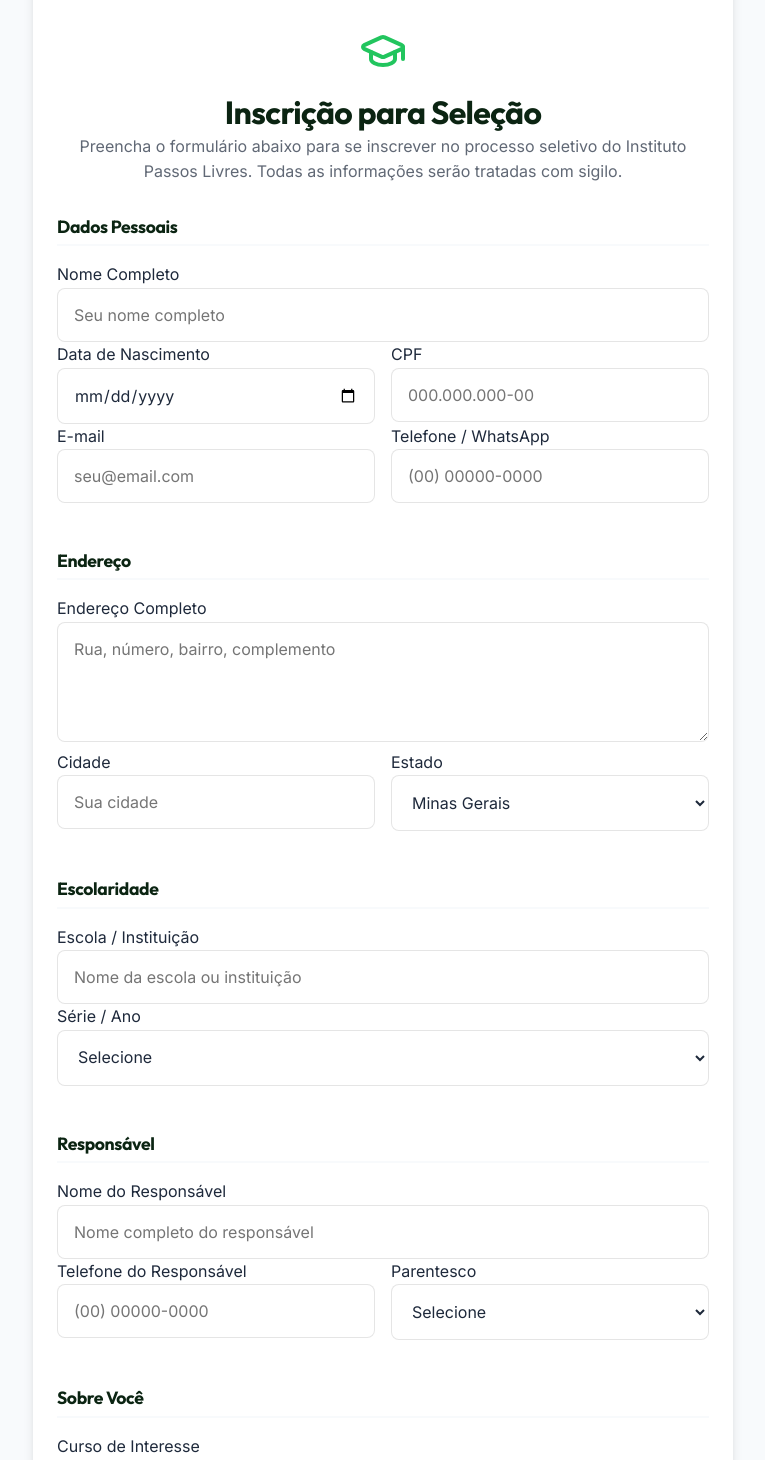
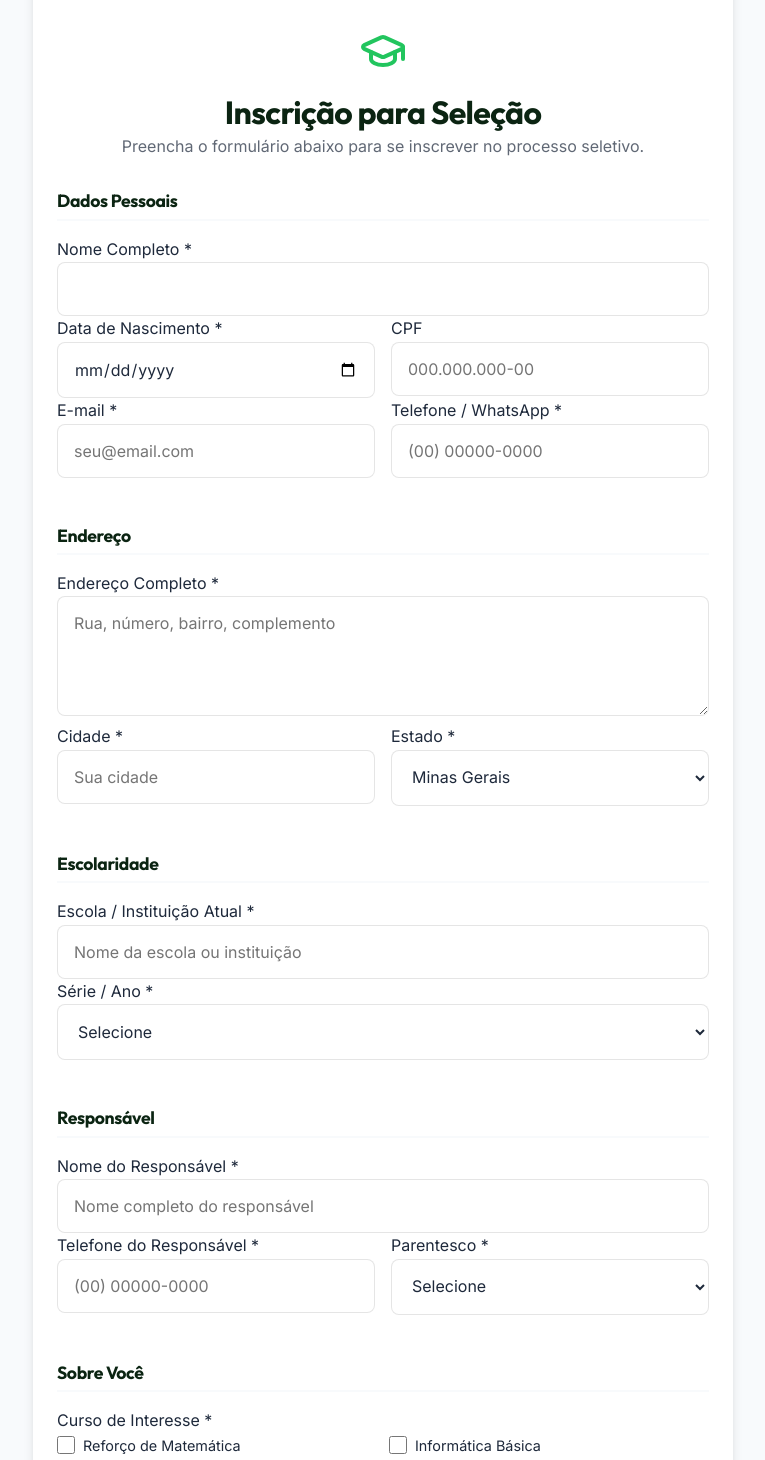
Before and after one commit to astroboyL/InstitutoPassosLivres, a React (Vite) app: page /plataforma/cadastro in a window 1280 px wide. Shown: the part 100-1560 px from the top of the page, without its empty margins (257-1022 px from the left). Built offline with nearby package versions, Linux system fonts and the light colour scheme.

Commit message:
BACKEND: Integra Supabase, salva formulário de Seleção no banco de dados com estado de loading e mensagens de erro/sucesso

```diff
--- a/package.json
+++ b/package.json
@@ -10,6 +10,7 @@
     "preview": "vite preview"
   },
   "dependencies": {
+    "@supabase/supabase-js": "^2.110.0",
     "lucide-react": "^1.23.0",
     "react": "^19.2.7",
     "react-dom": "^19.2.7",
--- /dev/null
+++ b/src/lib/supabase.ts
@@ -0,0 +1,10 @@
+import { createClient } from '@supabase/supabase-js';
+
+const supabaseUrl = import.meta.env.VITE_SUPABASE_URL;
+const supabaseAnonKey = import.meta.env.VITE_SUPABASE_ANON_KEY;
+
+if (!supabaseUrl || !supabaseAnonKey) {
+  throw new Error('Faltam as chaves do Supabase no arquivo .env');
+}
+
+export const supabase = createClient(supabaseUrl, supabaseAnonKey);
--- a/src/plataforma/CadastroSelecao.tsx
+++ b/src/plataforma/CadastroSelecao.tsx
@@ -1,6 +1,7 @@
 import { useState } from 'react';
 import { Link } from 'react-router-dom';
-import { ArrowLeft, GraduationCap } from 'lucide-react';
+import { ArrowLeft, GraduationCap, Loader2, CheckCircle2 } from 'lucide-react';
+import { supabase } from '../lib/supabase';
 
 const cursosDisponiveis = [
   'Reforço de Matemática',
@@ -30,8 +31,36 @@ const comoConheceuOptions = [
 ];
 
 export default function CadastroSelecao() {
+  const [loading, setLoading] = useState(false);
+  const [sucesso, setSucesso] = useState(false);
+  const [erro, setErro] = useState('');
+
+  // Form State
+  const [formData, setFormData] = useState({
+    nome_completo: '',
+    data_nascimento: '',
+    cpf: '',
+    email: '',
+    telefone: '',
+    endereco_completo: '',
+    cidade: '',
+    estado: 'MG',
+    escola: '',
+    serie: '',
+    nome_responsavel: '',
+    telefone_responsavel: '',
+    parentesco_responsavel: '',
+    motivacao: '',
+    participou_programa: '',
+    como_conheceu: '',
+  });
+
   const [cursosSelecionados, setCursosSelecionados] = useState<string[]>([]);
-  const [participouPrograma, setParticipouPrograma] = useState('');
+
+  function handleChange(e: React.ChangeEvent<HTMLInputElement | HTMLSelectElement | HTMLTextAreaElement>) {
+    const { name, value } = e.target;
+    setFormData(prev => ({ ...prev, [name]: value }));
+  }
 
   function toggleCurso(curso: string) {
     setCursosSelecionados((prev) =>
@@ -39,9 +68,52 @@ export default function CadastroSelecao() {
     );
   }
 
-  function handleSubmit(e: React.FormEvent) {
+  async function handleSubmit(e: React.FormEvent) {
     e.preventDefault();
-    alert('Inscrição enviada com sucesso! Entraremos em contato em breve.');
+    setLoading(true);
+    setErro('');
+
+    if (cursosSelecionados.length === 0) {
+      setErro('Por favor, selecione ao menos um curso de interesse.');
+      setLoading(false);
+      return;
+    }
+
+    try {
+      const { error } = await supabase.from('cadastros').insert([
+        {
+          ...formData,
+          cursos_interesse: cursosSelecionados,
+        }
+      ]);
+
+      if (error) throw error;
+
+      setSucesso(true);
+    } catch (err: any) {
+      console.error(err);
+      setErro(err.message || 'Ocorreu um erro ao enviar a inscrição. Tente novamente.');
+    } finally {
+      setLoading(false);
+    }
+  }
+
+  if (sucesso) {
+    return (
+      <div className="plat-auth-page">
+        <div className="plat-cadastro-card" style={{ textAlign: 'center', padding: '60px 30px' }}>
+          <CheckCircle2 size={64} style={{ color: '#10B981', margin: '0 auto 20px' }} />
+          <h2 style={{ marginBottom: '16px', color: '#1E293B' }}>Inscrição Recebida!</h2>
+          <p style={{ color: '#64748B', lineHeight: 1.6, marginBottom: '32px' }}>
+            Seus dados foram enviados com sucesso para a secretaria do Instituto Passos Livres.
+            Em breve entraremos em contato com você pelo telefone ou e-mail informado.
+          </p>
+          <Link to="/plataforma" className="btn btn-primary">
+            Voltar para a Plataforma
+          </Link>
+        </div>
+      </div>
+    );
   }
 
   return (
@@ -55,37 +127,42 @@ export default function CadastroSelecao() {
           <GraduationCap size={48} style={{ color: 'var(--accent-primary, #22c55e)' }} />
           <h1 style={{ margin: '0.75rem 0 0.25rem' }}>Inscrição para Seleção</h1>
           <p style={{ opacity: 0.7 }}>
-            Preencha o formulário abaixo para se inscrever no processo seletivo do Instituto Passos Livres.
-            Todas as informações serão tratadas com sigilo.
+            Preencha o formulário abaixo para se inscrever no processo seletivo.
           </p>
         </div>
+
+        {erro && (
+          <div style={{ padding: '12px 16px', background: '#FEE2E2', color: '#B91C1C', borderRadius: '8px', marginBottom: '24px', fontSize: '0.9rem' }}>
+            {erro}
+          </div>
+        )}
 
         <form className="clean-form" onSubmit={handleSubmit}>
           {/* Dados Pessoais */}
           <div className="plat-form-section">
             <h3 className="plat-form-section-title">Dados Pessoais</h3>
             <div className="form-row">
-              <label>Nome Completo</label>
-              <input type="text" placeholder="Seu nome completo" required />
+              <label>Nome Completo *</label>
+              <input type="text" name="nome_completo" value={formData.nome_completo} onChange={handleChange} required />
             </div>
             <div className="form-row form-row-2col">
               <div>
-                <label>Data de Nascimento</label>
-                <input type="date" required />
+                <label>Data de Nascimento *</label>
+                <input type="date" name="data_nascimento" value={formData.data_nascimento} onChange={handleChange} required />
               </div>
               <div>
                 <label>CPF</label>
-                <input type="text" placeholder="000.000.000-00" />
+                <input type="text" name="cpf" value={formData.cpf} onChange={handleChange} placeholder="000.000.000-00" />
               </div>
             </div>
             <div className="form-row form-row-2col">
               <div>
-                <label>E-mail</label>
-                <input type="email" placeholder="seu@email.com" required />
+                <label>E-mail *</label>
+                <input type="email" name="email" value={formData.email} onChange={handleChange} placeholder="seu@email.com" required />
               </div>
               <div>
-                <label>Telefone / WhatsApp</label>
-                <input type="text" placeholder="(00) 00000-0000" required />
+                <label>Telefone / WhatsApp *</label>
+                <input type="text" name="telefone" value={formData.telefone} onChange={handleChange} placeholder="(00) 00000-0000" required />
               </div>
             </div>
           </div>
@@ -94,17 +171,17 @@ export default function CadastroSelecao() {
           <div className="plat-form-section">
             <h3 className="plat-form-section-title">Endereço</h3>
             <div className="form-row">
-              <label>Endereço Completo</label>
-              <textarea placeholder="Rua, número, bairro, complemento" rows={3} required />
+              <label>Endereço Completo *</label>
+              <textarea name="endereco_completo" value={formData.endereco_completo} onChange={handleChange} placeholder="Rua, número, bairro, complemento" rows={3} required />
             </div>
             <div className="form-row form-row-2col">
               <div>
-                <label>Cidade</label>
-                <input type="text" placeholder="Sua cidade" required />
+                <label>Cidade *</label>
+                <input type="text" name="cidade" value={formData.cidade} onChange={handleChange} placeholder="Sua cidade" required />
               </div>
               <div>
-                <label>Estado</label>
-                <select defaultValue="MG">
+                <label>Estado *</label>
+                <select name="estado" value={formData.estado} onChange={handleChange} required>
                   <option value="MG">Minas Gerais</option>
                   <option value="SP">São Paulo</option>
                   <option value="RJ">Rio de Janeiro</option>
@@ -125,12 +202,12 @@ export default function CadastroSelecao() {
           <div className="plat-form-section">
             <h3 className="plat-form-section-title">Escolaridade</h3>
             <div className="form-row">
-              <label>Escola / Instituição</label>
-              <input type="text" placeholder="Nome da escola ou instituição" required />
+              <label>Escola / Instituição Atual *</label>
+              <input type="text" name="escola" value={formData.escola} onChange={handleChange} placeholder="Nome da escola ou instituição" required />
             </div>
             <div className="form-row">
-              <label>Série / Ano</label>
-              <select required defaultValue="">
+              <label>Série / Ano *</label>
+              <select name="serie" value={formData.serie} onChange={handleChange} required>
                 <option value="" disabled>Selecione</option>
                 {seriesOptions.map((s) => (
                   <option key={s} value={s}>{s}</option>
@@ -143,17 +220,17 @@ export default function CadastroSelecao() {
           <div className="plat-form-section">
             <h3 className="plat-form-section-title">Responsável</h3>
             <div className="form-row">
-              <label>Nome do Responsável</label>
-              <input type="text" placeholder="Nome completo do responsável" required />
+              <label>Nome do Responsável *</label>
+              <input type="text" name="nome_responsavel" value={formData.nome_responsavel} onChange={handleChange} placeholder="Nome completo do responsável" required />
             </div>
             <div className="form-row form-row-2col">
               <div>
-                <label>Telefone do Responsável</label>
-                <input type="text" placeholder="(00) 00000-0000" required />
+                <label>Telefone do Responsável *</label>
+                <input type="text" name="telefone_responsavel" value={formData.telefone_responsavel} onChange={handleChange} placeholder="(00) 00000-0000" required />
               </div>
               <div>
-                <label>Parentesco</label>
-                <select required defaultValue="">
+                <label>Parentesco *</label>
+                <select name="parentesco_responsavel" value={formData.parentesco_responsavel} onChange={handleChange} required>
                   <option value="" disabled>Selecione</option>
                   {parentescoOptions.map((p) => (
                     <option key={p} value={p}>{p}</option>
@@ -167,7 +244,7 @@ export default function CadastroSelecao() {
           <div className="plat-form-section">
             <h3 className="plat-form-section-title">Sobre Você</h3>
             <div className="form-row">
-              <label>Curso de Interesse</label>
+              <label>Curso de Interesse *</label>
               <div className="plat-checkbox-group">
                 {cursosDisponiveis.map((curso) => (
                   <label key={curso} className="plat-checkbox-label">
@@ -183,7 +260,7 @@ export default function CadastroSelecao() {
             </div>
             <div className="form-row">
               <label>Por que deseja participar?</label>
-              <textarea placeholder="Conte um pouco sobre sua motivação..." rows={4} />
+              <textarea name="motivacao" value={formData.motivacao} onChange={handleChange} placeholder="Conte um pouco sobre sua motivação..." rows={4} />
             </div>
             <div className="form-row">
               <label>Já participou de outro programa social?</label>
@@ -191,20 +268,20 @@ export default function CadastroSelecao() {
                 <label style={{ display: 'flex', alignItems: 'center', gap: '0.4rem', cursor: 'pointer' }}>
                   <input
                     type="radio"
-                    name="participou"
+                    name="participou_programa"
                     value="sim"
-                    checked={participouPrograma === 'sim'}
-                    onChange={(e) => setParticipouPrograma(e.target.value)}
+                    checked={formData.participou_programa === 'sim'}
+                    onChange={handleChange}
                   />
                   Sim
                 </label>
                 <label style={{ display: 'flex', alignItems: 'center', gap: '0.4rem', cursor: 'pointer' }}>
                   <input
                     type="radio"
-                    name="participou"
+                    name="participou_programa"
                     value="nao"
-                    checked={participouPrograma === 'nao'}
-                    onChange={(e) => setParticipouPrograma(e.target.value)}
+                    checked={formData.participou_programa === 'nao'}
+                    onChange={handleChange}
                   />
                   Não
                 </label>
@@ -212,7 +289,7 @@ export default function CadastroSelecao() {
             </div>
             <div className="form-row">
               <label>Como conheceu o Instituto?</label>
-              <select defaultValue="">
+              <select name="como_conheceu" value={formData.como_conheceu} onChange={handleChange}>
                 <option value="" disabled>Selecione</option>
                 {comoConheceuOptions.map((op) => (
                   <option key={op} value={op}>{op}</option>
@@ -221,8 +298,14 @@ export default function CadastroSelecao() {
             </div>
           </div>
 
-          <button type="submit" className="btn btn-primary btn-block" style={{ marginTop: '1.5rem' }}>
-            Enviar Inscrição
+          <button type="submit" className="btn btn-primary btn-block" style={{ marginTop: '1.5rem' }} disabled={loading}>
+            {loading ? (
+              <span style={{ display: 'flex', alignItems: 'center', justifyContent: 'center', gap: '8px' }}>
+                <Loader2 size={18} className="spin" /> Enviando...
+              </span>
+            ) : (
+              'Enviar Inscrição'
+            )}
           </button>
         </form>
       </div>
```
Also changed, not shown: src/plataforma/plataforma.css (+14 -0 lines), 2 other files (tests, documents, lock files or other folders).
